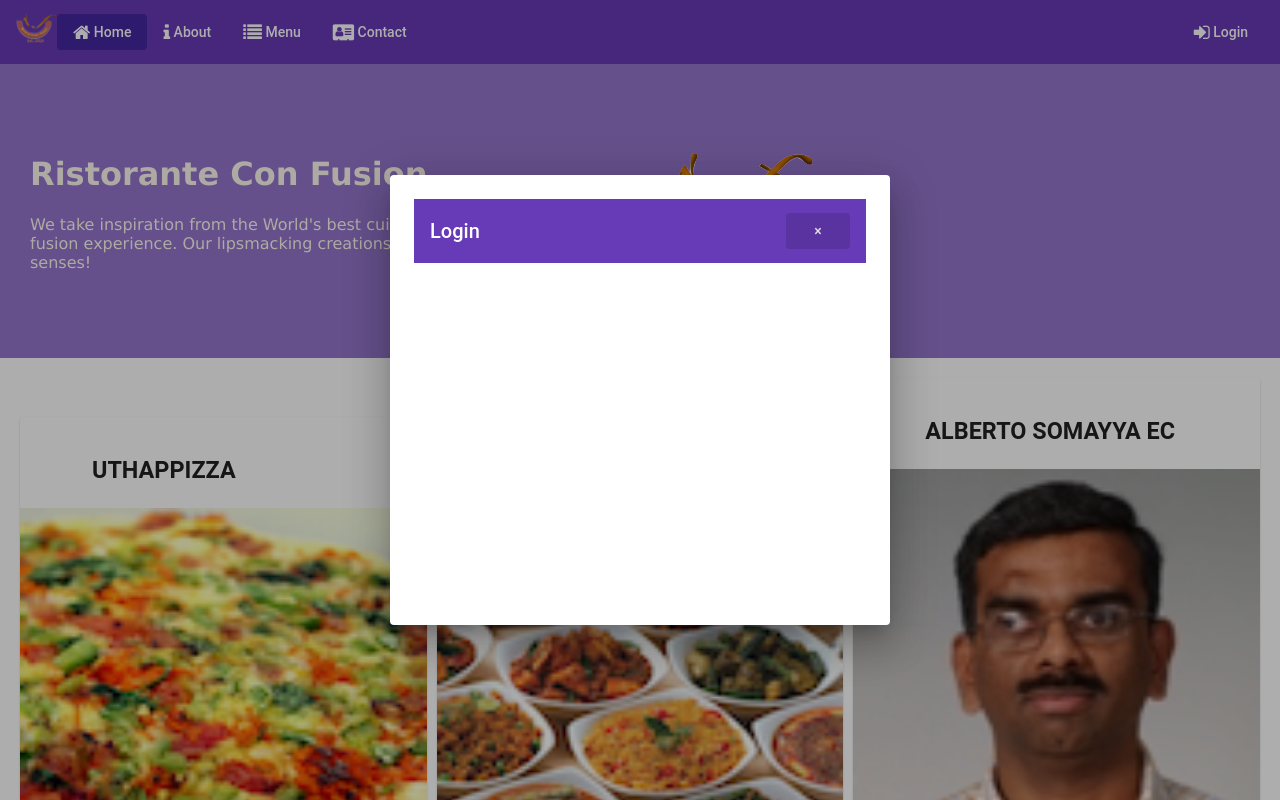
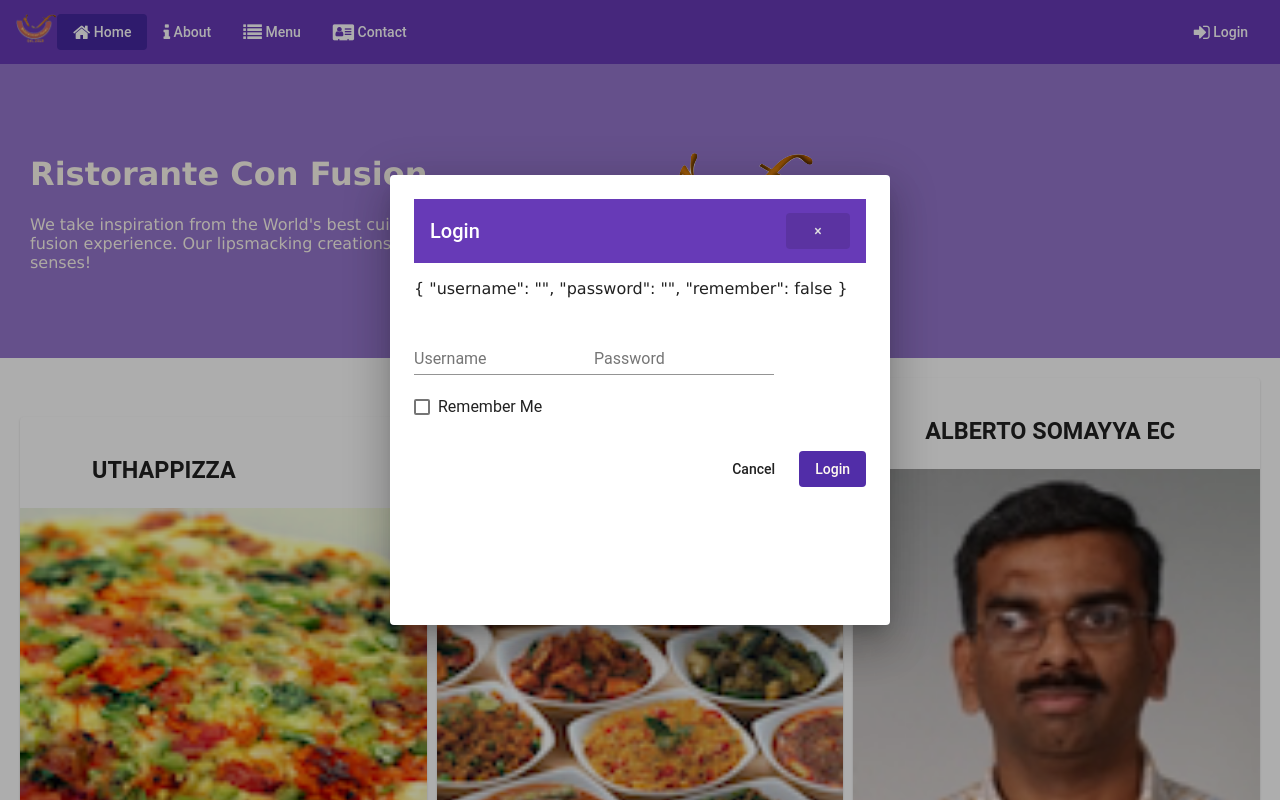
Before and after one commit to SamAudai/FrontEnd_Angular, an Angular app: page /home in a window 1280 px wide. Both pictures are taken after a click on the link "Login". Built offline with nearby package versions, Linux system fonts and the light colour scheme.

Commit message:
Template Forms Part 1

```diff
--- a/src/app/app.module.ts
+++ b/src/app/app.module.ts
@@ -8,7 +8,11 @@ import { MatGridListModule } from '@angular/material/grid-list';
 import { MatCardModule } from '@angular/material/card';
 import { MatButtonModule } from '@angular/material/button';
 import { MatDialogModule } from '@angular/material/dialog';
+import { MatFormFieldModule } from '@angular/material/form-field';
+import { MatInputModule } from '@angular/material/input';
+import { MatCheckboxModule } from '@angular/material/checkbox';
 import { FlexLayoutModule } from '@angular/flex-layout';
+import { FormsModule } from '@angular/forms';
 
 import { AppComponent } from './app.component';
 
@@ -45,12 +49,17 @@ import { LoginComponent } from './login/login.component';
     BrowserAnimationsModule,
     MatToolbarModule,
     FlexLayoutModule,
+    FormsModule ,
     AppRoutingModule,
     MatListModule,
     MatGridListModule,
     MatCardModule,
     MatButtonModule,
+    MatFormFieldModule,
+    MatInputModule,
+    MatCheckboxModule,
     MatDialogModule
+
   ],
   providers: [
     DishService,
--- a/src/app/login/login.component.html
+++ b/src/app/login/login.component.html
@@ -3,3 +3,27 @@
   <span class="flex-spacer"></span>
   <button mat-button mat-dialog-close>&times;</button>
 </mat-toolbar>
+
+<p>{{ user | json }}</p>
+
+<form novalidate (ngSubmit)="onSubmit()">
+
+  <mat-dialog-content>
+    <p>
+      <mat-form-field>
+        <input matInput placeholder="Username" type="text" [(ngModel)]="user.username" name="username">
+      </mat-form-field>
+      <mat-form-field>
+        <input matInput placeholder="Password" type="password" [(ngModel)]="user.password" name="password">
+      </mat-form-field>
+      <mat-checkbox [(ngModel)]="user.remember" name="remember">Remember Me</mat-checkbox>
+    </p>
+  </mat-dialog-content>
+
+  <mat-dialog-actions>
+    <span class="flex-spacer"></span>
+    <button mat-button mat-dialog-close>Cancel</button>
+    <button type="submit" mat-button class="background-primary text-floral-white" >Login</button>
+  </mat-dialog-actions>
+
+</form>
--- a/src/app/login/login.component.ts
+++ b/src/app/login/login.component.ts
@@ -8,9 +8,16 @@ import { MatDialog, MatDialogRef } from '@angular/material/dialog';
 })
 export class LoginComponent implements OnInit {
 
-  constructor() { }
+  user = {username: '', password: '', remember: false}; //json format {{user | json}}
+
+  constructor(public dialogRef: MatDialogRef<LoginComponent>) { }
 
   ngOnInit(): void {
   }
 
+  onSubmit() {
+    console.log('User: ', this.user);
+    this.dialogRef.close();
+  }
+
 }
```
